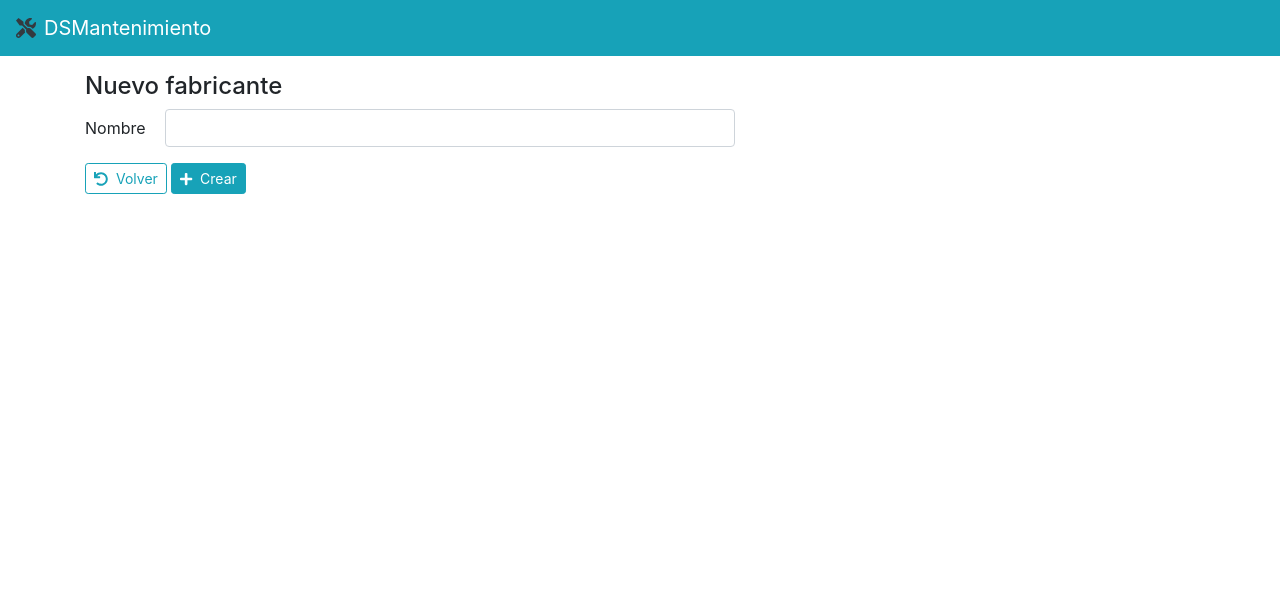
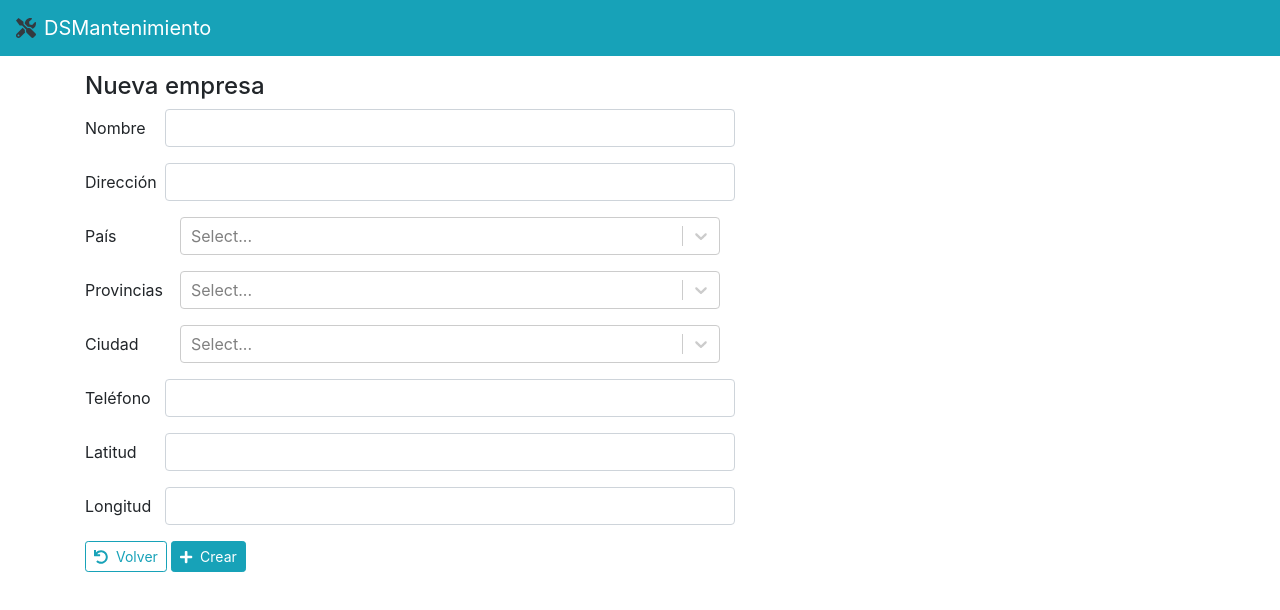
Before and after one commit to mianso-uoc/dsm_frontend, a React (Create React App) app: page /companies/add in a window 1280 px wide. Shown: the top 610 px of the page. Built offline with nearby package versions, Linux system fonts and the light colour scheme; no server answers.

Commit message:
Componentes para ver y editar empresas

```diff
--- a/src/components/add-company.component.js
+++ b/src/components/add-company.component.js
@@ -1,22 +1,45 @@
 import React, { Component } from "react";
 import CompanyDataService from "../services/company.service";
+import LocationDataService from "../services/location.service";
 import { Link } from "react-router-dom";
 import { FontAwesomeIcon } from '@fortawesome/react-fontawesome'
 import { faPlus, faUndo } from '@fortawesome/free-solid-svg-icons'
+import Select from 'react-select'
 
 export default class AddCompany extends Component {
   constructor(props) {
     super(props);
     this.onChangeName = this.onChangeName.bind(this);
+    this.onChangeAddress = this.onChangeAddress.bind(this);
+    this.onChangePhone = this.onChangePhone.bind(this);
+    this.onChangeLatitude = this.onChangeLatitude.bind(this);
+    this.onChangeLongitude = this.onChangeLongitude.bind(this);
+    this.onChangeCountry = this.onChangeCountry.bind(this);
+    this.onChangeProvince = this.onChangeProvince.bind(this);
+    this.onChangeCity = this.onChangeCity.bind(this);
+    this.getCountries = this.getCountries.bind(this);
     this.saveCompany = this.saveCompany.bind(this);
     this.newCompany = this.newCompany.bind(this);
+    this.renameKey = this.renameKey.bind(this);
 
     this.state = {
       id: null,
       name: "",
+      address: "",
+      phone: "",
+      latitude: "",
+      longitude: "",
+      city: null,
+      countries: [],
+      provinces: [],
+      cities: [],
 
       submitted: false
     };
+  }
+
+  componentDidMount() {
+    this.getCountries();
   }
 
   onChangeName(e) {
@@ -25,9 +48,79 @@ export default class AddCompany extends Component {
     });
   }
 
+  onChangeAddress(e) {
+    this.setState({
+      address: e.target.value
+    });
+  }
+
+  onChangePhone(e) {
+    this.setState({
+      phone: e.target.value
+    });
+  }
+
+  onChangeLatitude(e) {
+    this.setState({
+      latitude: e.target.value
+    });
+  }
+
+  onChangeLongitude(e) {
+    this.setState({
+      longitude: e.target.value
+    });
+  }
+
+  getCountries() {
+    LocationDataService.getCountries()
+      .then(response => {
+        console.log(response.data);
+          response.data.forEach( obj => this.renameKey( obj, 'name', 'label' ) );
+        this.setState({
+          countries: response.data
+        });
+
+      })
+      .catch(e => {
+        console.log(e);
+      });
+  }
+
+  onChangeCountry(e) {
+    const lista = e.provinces;
+    lista.forEach( obj => this.renameKey( obj, 'name', 'label' ) );
+    this.setState(function(prevState) {
+      return {
+        provinces: lista
+      };
+    });
+  }
+
+  onChangeProvince(e) {
+    const lista = e.cities;
+    lista.forEach( obj => this.renameKey( obj, 'name', 'label' ) );
+    this.setState(function(prevState) {
+      return {
+        cities: lista
+      };
+    });
+  }
+
+  onChangeCity(e) {
+    this.setState({
+      city: e
+    });
+  }
+
   saveCompany() {
     var data = {
-      name: this.state.name
+      name: this.state.name,
+      address: this.state.address,
+      phone: this.state.phone,
+      latitude: this.state.latitude,
+      longitude: this.state.longitude,
+      city: this.state.city
     };
 
     CompanyDataService.create(data)
@@ -35,6 +128,11 @@ export default class AddCompany extends Component {
         this.setState({
           id: response.data.id,
           name: response.data.name,
+          address: response.data.address,
+          phone: response.data.phone,
+          latitude: response.data.latitude,
+          longitude: response.data.longitude,
+          city: response.data.city,
 
           submitted: true
         });
@@ -55,7 +153,13 @@ export default class AddCompany extends Component {
     });
   }
 
+  renameKey ( obj, oldKey, newKey ) {
+    obj[newKey] = obj[oldKey];
+  }
+
   render() {
+
+    const { countries, provinces, cities } = this.state;
     return (
       <div className="submit-form">
         {this.state.submitted ? (
@@ -67,7 +171,7 @@ export default class AddCompany extends Component {
           </div>
         ) : (
           <div>
-            <h4>Nuevo fabricante</h4>
+            <h4>Nueva empresa</h4>
             <div className="form-group row">
               <label htmlFor="name" className="col-sm-1 col-form-label">Nombre</label>
               <input
@@ -78,6 +182,66 @@ export default class AddCompany extends Component {
                 value={this.state.name}
                 onChange={this.onChangeName}
                 name="name"
+              />
+            </div>
+            <div className="form-group row">
+              <label htmlFor="address" className="col-sm-1 col-form-label">Dirección</label>
+              <input
+                type="text"
+                className="form-control col-sm-6"
+                id="address"
+                required
+                value={this.state.address}
+                onChange={this.onChangeAddress}
+                name="address"
+              />
+            </div>
+            <div className="form-group row">
+              <label htmlFor="country" className="col-sm-1 col-form-label">País</label>
+              <Select options={countries} className="col-sm-6" onChange={this.onChangeCountry}/>
+            </div>
+            <div className="form-group row">
+              <label htmlFor="country" className="col-sm-1 col-form-label">Provincias</label>
+              <Select options={provinces} className="col-sm-6" onChange={this.onChangeProvince}/>
+            </div>
+            <div className="form-group row">
+              <label htmlFor="city" className="col-sm-1 col-form-label">Ciudad</label>
+              <Select options={cities} className="col-sm-6" onChange={this.onChangeCity}/>
+            </div>
+            <div className="form-group row">
+              <label htmlFor="phone" className="col-sm-1 col-form-label">Teléfono</label>
+              <input
+                type="text"
+                className="form-control col-sm-6"
+                id="phone"
+                required
+                value={this.state.phone}
+                onChange={this.onChangePhone}
+                name="phone"
+              />
+            </div>
+            <div className="form-group row">
+              <label htmlFor="latitude" className="col-sm-1 col-form-label">Latitud</label>
+              <input
+                type="text"
+                className="form-control col-sm-6"
+                id="latitude"
+                required
+                value={this.state.latitude}
+                onChange={this.onChangeLatitude}
+                name="latitude"
+              />
+            </div>
+            <div className="form-group row">
+              <label htmlFor="longitude" className="col-sm-1 col-form-label">Longitud</label>
+              <input
+                type="text"
+                className="form-control col-sm-6"
+                id="longitude"
+                required
+                value={this.state.longitude}
+                onChange={this.onChangeLongitude}
+                name="longitude"
               />
             </div>
 
--- a/src/components/view-company.component.js
+++ b/src/components/view-company.component.js
@@ -2,7 +2,7 @@ import React, { Component } from "react";
 import CompanyDataService from "../services/company.service";
 import { Link } from "react-router-dom";
 import { FontAwesomeIcon } from '@fortawesome/react-fontawesome'
-import { faTrash, faEdit, faUndo, faPlus } from '@fortawesome/free-solid-svg-icons'
+import { faTrash, faEdit, faUndo, faPlus, faMap } from '@fortawesome/free-solid-svg-icons'
 import Card from 'react-bootstrap/Card';
 import Modal from 'react-bootstrap/Modal';
 import DataTable from 'react-data-table-component';
@@ -98,7 +98,34 @@ export default class Company extends Component {
       <div className="row">
         <div className="col-md-12">
           <h2>Fabricante {currentCompany.name}</h2>
+          <hr/>
 
+          <div className="row mb-2">
+            <div className="col-md-2"><strong>Dirección</strong></div>
+            <div className="col-md-10">{currentCompany.address}</div>
+          </div>
+          {currentCompany.city && <div className="row mb-2">
+            <div className="col-md-2"><strong>Ciudad</strong></div>
+            <div className="col-md-8">{currentCompany.city.name}</div>
+            <div className="col-md-2">
+              <a href={"https://www.google.com/maps/search/?api=1&query=" + currentCompany.latitude + "," + currentCompany.longitude} className="btn btn-success float-right" target="_blank">
+                <FontAwesomeIcon icon={faMap} className="mr-2"/>
+                Mapa
+              </a>
+            </div>
+          </div>}
+          <div className="row mb-2">
+            <div className="col-md-2"><strong>Teléfono</strong></div>
+            <div className="col-md-10">{currentCompany.phone}</div>
+          </div>
+          <div className="row mb-2">
+            <div className="col-md-2"><strong>Latitud</strong></div>
+            <div className="col-md-10">{currentCompany.latitude}</div>
+          </div>
+          <div className="row mb-2">
+            <div className="col-md-2"><strong>Longitud</strong></div>
+            <div className="col-md-10">{currentCompany.longitude}</div>
+          </div>
           <div>
             <Link to={"/companies/" + currentCompany.id + "/addMachine"} className="btn btn-info float-right">
               <FontAwesomeIcon icon={faPlus} className="mr-2"/>
@@ -106,8 +133,9 @@ export default class Company extends Component {
             </Link>
           </div>
 
-          <h3>Máquina</h3>
+          <h3>Máquinas</h3>
 
+          {machines.length > 0 &&
             <table className="table table-striped table-bordered table-hover">
               <thead className="table-info">
                 <tr>
@@ -126,19 +154,23 @@ export default class Company extends Component {
                     <td>{machine.product.name}</td>
                     <td>{machine.serialNumber}</td>
                     <td>
-                    <button
-                      className="btn btn-sm btn-danger"
+                      <a
+                        className="text-danger"
                         data-tip="Eliminar"
                         onClick={() => {this.deleteMachine(machine.id)}}
                       >
                         <ReactTooltip />
                         <FontAwesomeIcon icon={faTrash} />
-                    </button>
+                      </a>
                     </td>
                   </tr>
                 ))}
               </tbody>
             </table>
+          }
+          {machines.length == 0 &&
+            <div className="alert alert-warning">No hay máquinas</div>
+          }
 
           <Link to={"/companies"} className="btn btn-outline-info btn-sm mr-1">
             <FontAwesomeIcon icon={faUndo} className="mr-2"/>Volver
```
Lines whose indentation alone changed are shown as unchanged.
